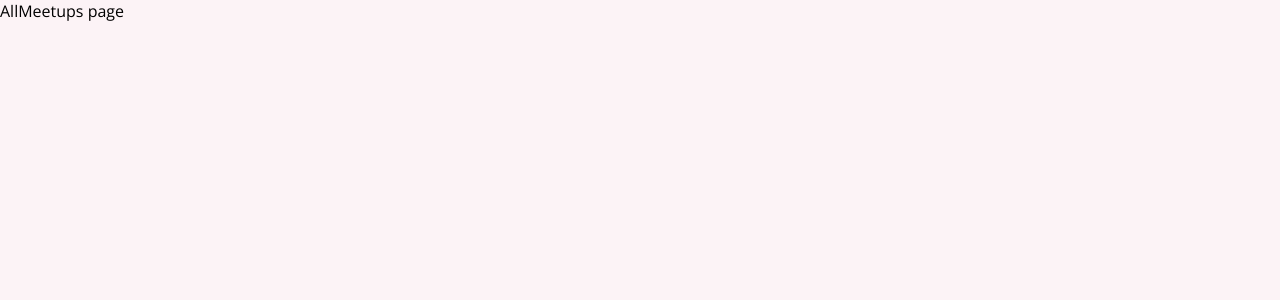
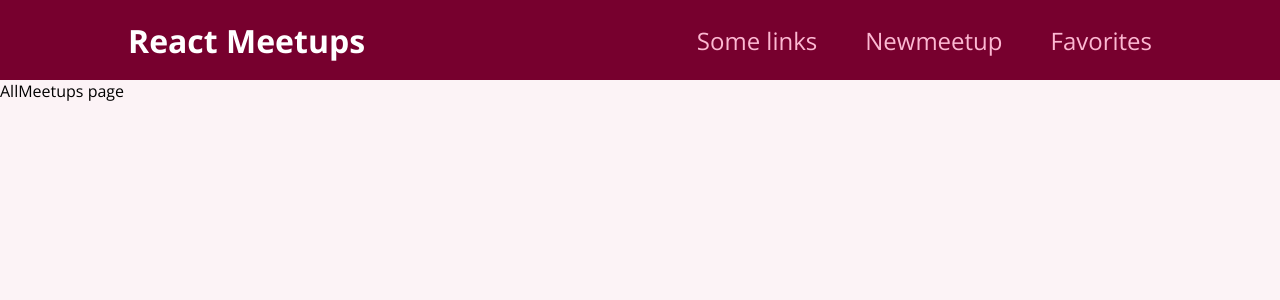
Before and after one commit to Dezedene/react-course-reminder, a React (Create React App) app: page / in a window 1280 px wide. Shown: the top 300 px of the page. Built offline with nearby package versions, Linux system fonts and the light colour scheme; the HTML template or start-up script is replaced by a standard one.

Commit message:
created a  navigation bar

```diff
--- a/src/App.js
+++ b/src/App.js
@@ -1,15 +1,23 @@
-import { Route } from 'react-router-dom'
+import { Route, Switch } from 'react-router-dom'
 
 import AllMeetups from './pages/AllMeetups';
 import NewMeetup from './pages/NewMeetup';
 import Favorites from './pages/Favorites';
+import MainNavigation from './components/layout/MainNavigation'
 
 import './App.css';
+
+// 'exact' propertie is here to avoid Switch to go to "/" if we type '/favorites'
+// for example as it goes directly to the page at first match, here the '/' of '/favorites'
+
 
 function App() {
   return (
     <>
-      <Route path='/'>
+      <MainNavigation />
+      <Switch>
+
+        <Route path='/' exact={ true }>
           <AllMeetups />
         </Route>
 
@@ -20,6 +28,8 @@ function App() {
         <Route path='/favorites'>
           <Favorites />
         </Route>
+
+      </Switch>
     </>
   );
 }
--- /dev/null
+++ b/src/components/layout/MainNavigation.js
@@ -0,0 +1,26 @@
+import { Link } from 'react-router-dom'
+
+import mainNavigationStyle from './MainNavigation.module.css'
+
+const MainNavigation = () => {
+  return (
+      <header className={ mainNavigationStyle.headerStyle }>
+        <div className={ mainNavigationStyle.logo }>React Meetups</div>
+        <nav>
+            <ul>
+                <li>
+                    <Link to='/'>Some links</Link>
+                </li>
+                <li>
+                    <Link to='/new-meetup'>Newmeetup</Link>
+                </li>
+                <li>
+                    <Link to='/favorites'>Favorites</Link>
+                </li>
+            </ul>
+        </nav>
+      </header>
+  )
+}
+
+export default MainNavigation
--- /dev/null
+++ b/src/components/layout/MainNavigation.module.css
@@ -0,0 +1,47 @@
+.headerStyle {
+    width: 100%;
+    height: 5rem;
+    display: flex;
+    align-items: center;
+    justify-content: space-between;
+    background-color: #77002e;
+    padding: 0 10%;
+  }
+
+  .logo {
+    font-size: 2rem;
+    color: white;
+    font-weight: bold;
+  }
+
+  .headerStyle ul {
+    list-style: none;
+    margin: 0;
+    padding: 0;
+    display: flex;
+    align-items: baseline;
+  }
+
+  .headerStyle li {
+    margin-left: 3rem;
+  }
+
+  .headerStyle a {
+    text-decoration: none;
+    font-size: 1.5rem;
+    color: #fcb8d2;
+  }
+
+  .headerStyle a:hover,
+  .headerStyle a:active,
+  .headerStyle a.active {
+    color: white;
+  }
+
+  .badge {
+    background-color: #cc2062;
+    color: white;
+    border-radius: 12px;
+    padding: 0 1rem;
+    margin-left: 0.5rem;
+  }
```
Lines whose indentation alone changed are shown as unchanged.
